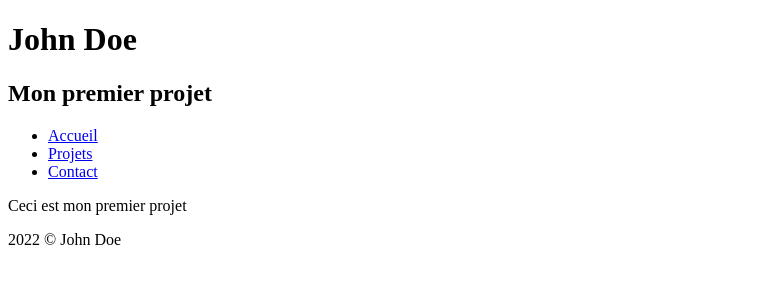
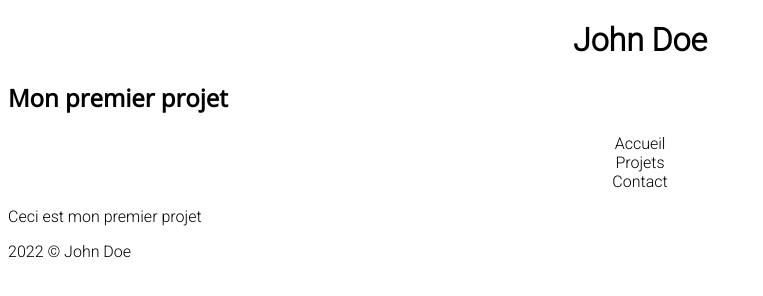
Before and after one commit to MatthieuSchoubrenner/Website-example, a plain HTML site: page HTML/project.html in a window 1280 px wide. Shown: the whole page, without its empty margins (0-763 px from the left). Drawn offline with nearby package versions, Linux system fonts and the light colour scheme.

Commit message:
🚧 Added HTML, CSS and IMG folders, set up fonts and style

```diff
--- /dev/null
+++ b/CSS/default.css
@@ -0,0 +1,32 @@
+body {
+    font-family: Roboto, sans-serif;
+}
+
+h1 {
+    text-align: center;
+}
+
+h2 {
+    font-family: 'Open Sans', sans-serif;
+}
+
+a {
+    text-decoration: none;
+    color: black;
+}
+
+ul {
+    padding: 0;
+}
+
+li {
+    list-style-type: none;
+}
+
+nav {
+    text-align: center;
+}
+
+#logo {
+
+}
--- a/project.html
+++ b/HTML/project.html
@@ -2,7 +2,11 @@
 <html lang="en">
 <head>
     <meta charset="UTF-8">
-    <title>Mes projets</title>
+    <title>Mes projets | John Doe</title>
+    <link rel="stylesheet" href="../CSS/default.css">
+    <link rel="preconnect" href="https://fonts.googleapis.com">
+    <link rel="preconnect" href="https://fonts.gstatic.com" crossorigin>
+    <link href="https://fonts.googleapis.com/css2?family=Open+Sans:wght@300&family=Roboto:wght@300&display=swap" rel="stylesheet">
 </head>
 <body>
 
```
Also changed, not shown: HTML/index.html (added, +40 -0 lines), index.html (deleted, +0 -29 lines), IMG/favicon.png (added), IMG/logo.png (added), IMG/presentation.png (added).
